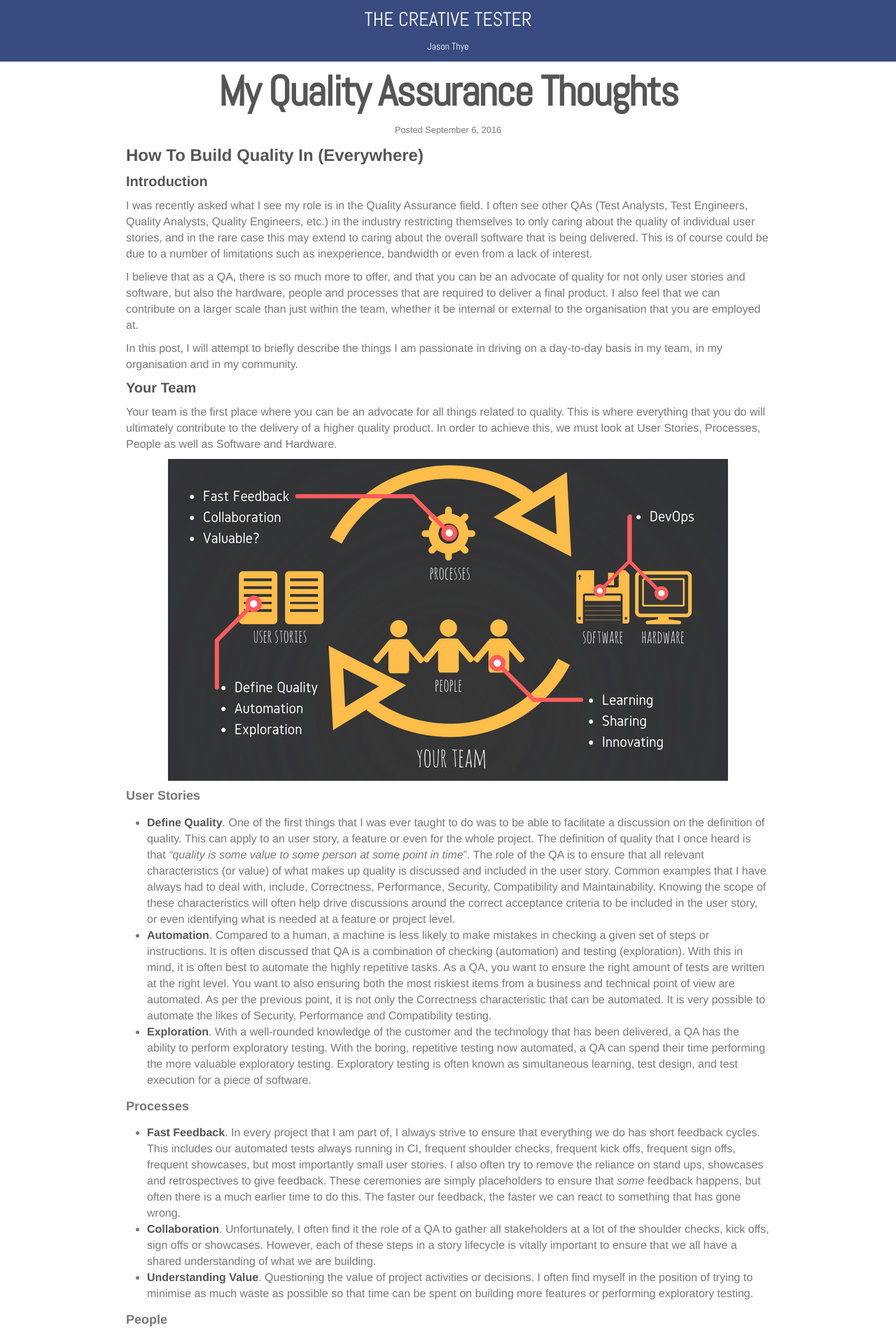
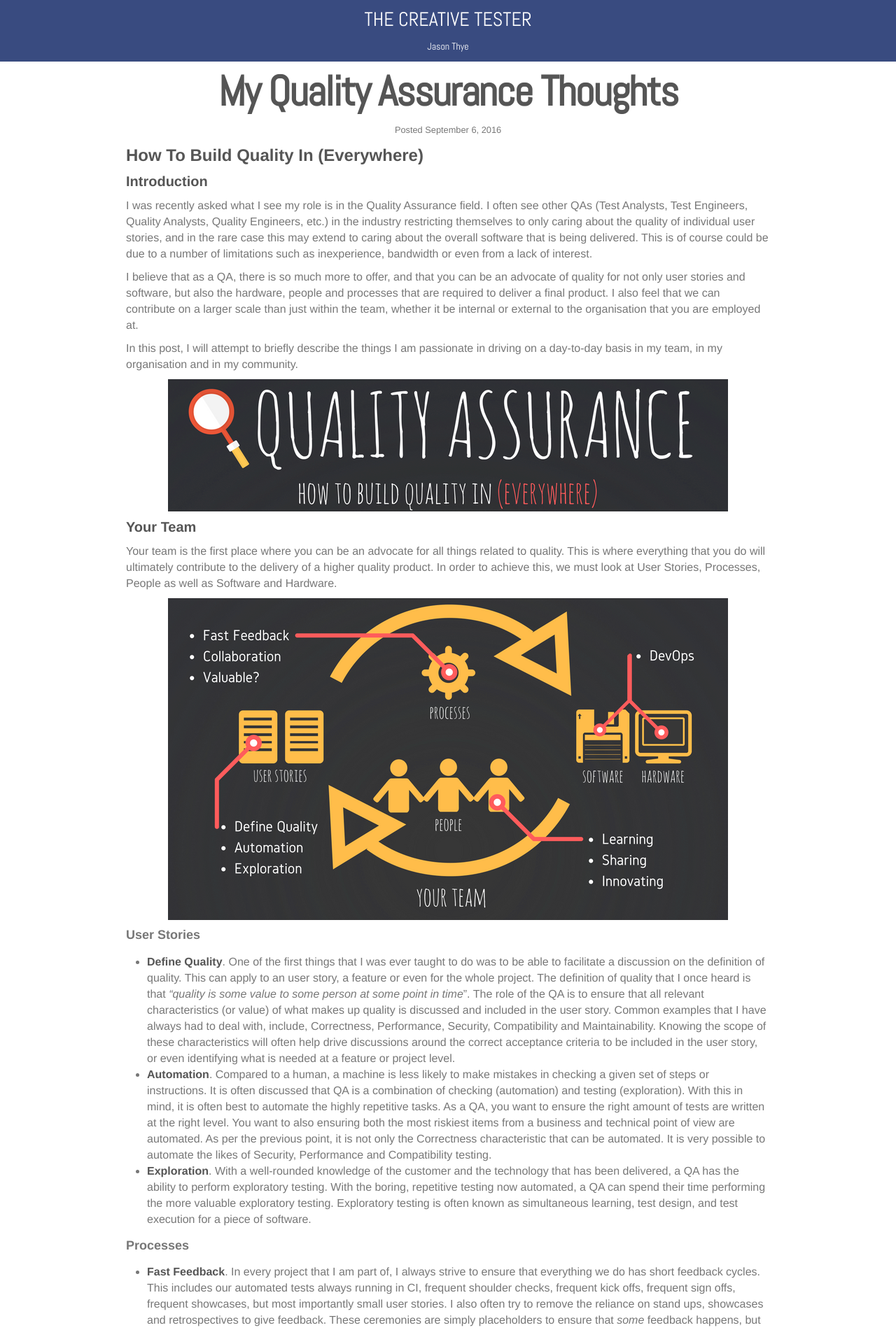
Before and after one commit to the-creative-tester/blog, a Jekyll site: the page built from _posts/2016-09-06-My-Quality-Assurance-Thoughts.md, in a window 1280 px wide. Shown: the top 1901 px of the page at 70% size. Built offline with Jekyll 4.4.1, drawn with Linux system fonts in a browser that asks for light colours; nearby versions of some CDN libraries.

Commit message:
update post on Quality Assurance Thoughts

```diff
--- a/_posts/2016-09-06-My-Quality-Assurance-Thoughts.md
+++ b/_posts/2016-09-06-My-Quality-Assurance-Thoughts.md
@@ -17,6 +17,8 @@ I was recently asked what I see my role is in the Quality Assurance field.  I of
 I believe that as a QA, there is so much more to offer, and that you can be an advocate of quality for not only user stories and software, but also the hardware, people and processes that are required to deliver a final product.  I also feel that we can contribute on a larger scale than just within the team, whether it be internal or external to the organisation that you are employed at.
 
 In this post, I will attempt to briefly describe the things I am passionate in driving on a day-to-day basis in my team, in my organisation and in my community.
+
+![Quality Assurance Title](../images/Quality-Title.png){: .center-image }
 
 ### Your Team
 
```
